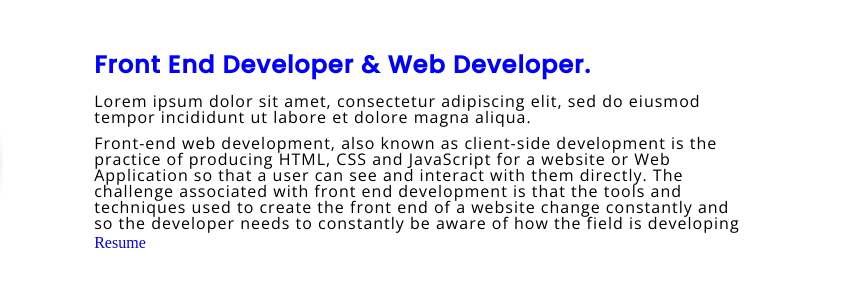
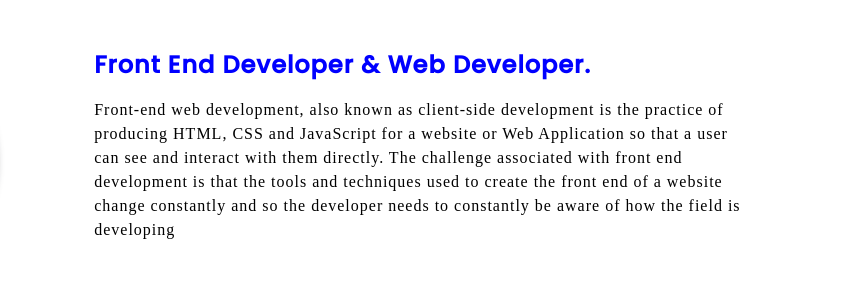
Before and after one commit to pandan144/portfolio, a plain HTML site: page wepsite/index.html in a window 1280 px wide. Shown: the part 931-1232 px from the top of the page, 437-1280 px from the left. Drawn offline with nearby package versions, Linux system fonts and the light colour scheme.

Commit message:
portfolio

```diff
--- a/wepsite/css/style.css
+++ b/wepsite/css/style.css
@@ -199,8 +199,7 @@ header{
 	letter-spacing:1px;
 	margin:0.3rem 0;
 	letter-spacing:1px;
-	line-height:1rem;
-	font-family: 'Open Sans', sans-serif;
+	line-height:1.5rem;
 }
 /* skill */
 .skill{
--- a/wepsite/index.html
+++ b/wepsite/index.html
@@ -58,11 +58,9 @@
 					</div>
 					<div class="img-cont">
 						<h1>Front End Developer & Web Developer.</h1>
-						<p>Lorem ipsum dolor sit amet, consectetur adipiscing elit, sed do eiusmod tempor incididunt ut labore et dolore magna aliqua.</p>
 						<div class="deatial">
 							<P>Front-end web development, also known as client-side development is the practice of producing HTML, CSS and JavaScript for a website or Web Application so that a user can see and interact with them directly. The challenge associated with front end development is that the tools and techniques used to create the front end of a website change constantly and so the developer needs to constantly be aware of how the field is developing</p>
 						</div>
-						<a href="file:///E:/FABEVY/practice/resume/resume/index.html">Resume</a>
 					</div>
 				</div>
 			</div>
```
